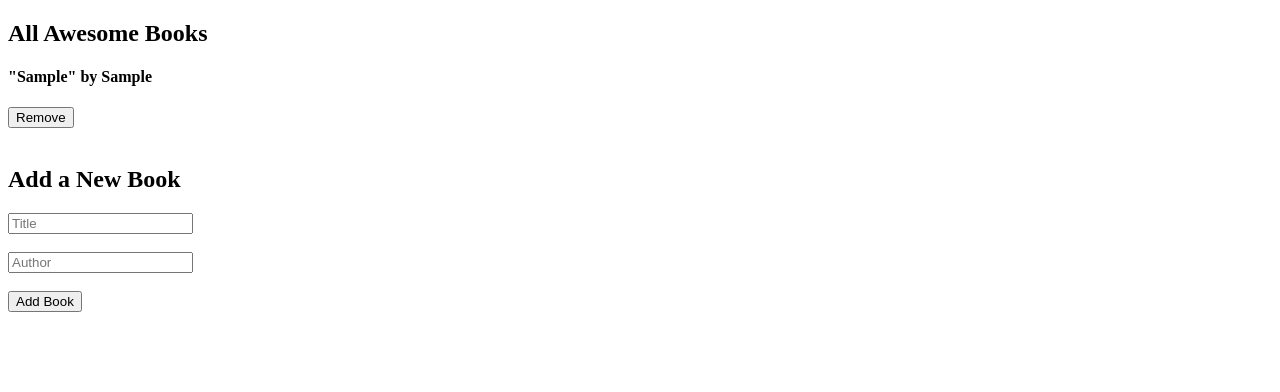
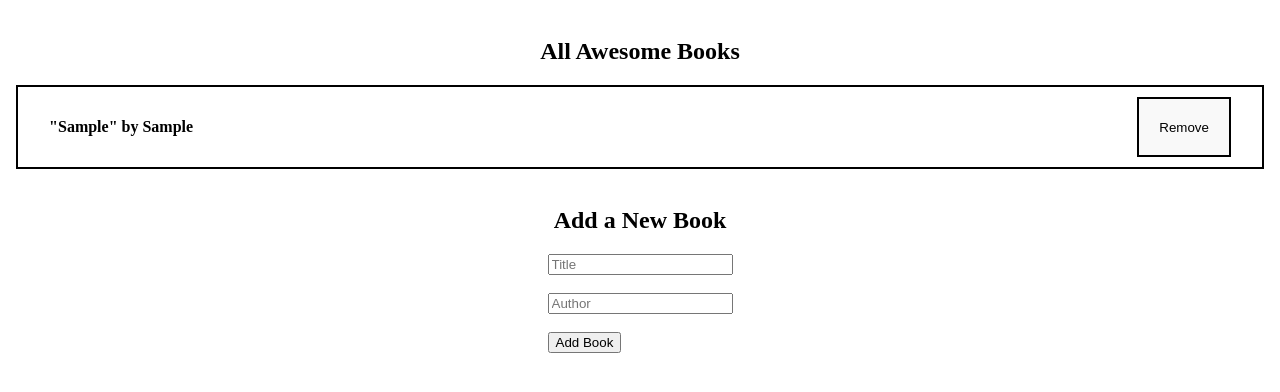
Before and after one commit to Ukaypromise/awesome-book, a website: page index.html in a window 1280 px wide. Both pictures are taken after typing "Sample", "Sample" into the empty fields and a click on the button "Add Book". Drawn offline with Linux system fonts and the light colour scheme.

Commit message:
Add Styles

```diff
--- a/css/style.css
+++ b/css/style.css
@@ -1 +1,36 @@
 /* Style Css */
+
+.books-section {
+  padding: 10px;
+  align-items: center;
+  justify-content: center;
+  display: flex;
+  flex-direction: column;
+}
+
+.books {
+  display: flex;
+  flex-direction: column;
+  justify-content: center;
+  align-items: center;
+  width: 100%;
+  border: 2px solid #000;
+}
+
+.book-wraper {
+  width: 95%;
+  display: flex;
+  flex-direction: row;
+  justify-content: space-between;
+  padding: 10px;
+}
+
+.books div:nth-child(odd) {
+  background-color: #fff9;
+}
+
+.remove-button {
+  border: 2px solid #000;
+  background-color: #f9f9f9;
+  padding: 0 20px;
+}
```
